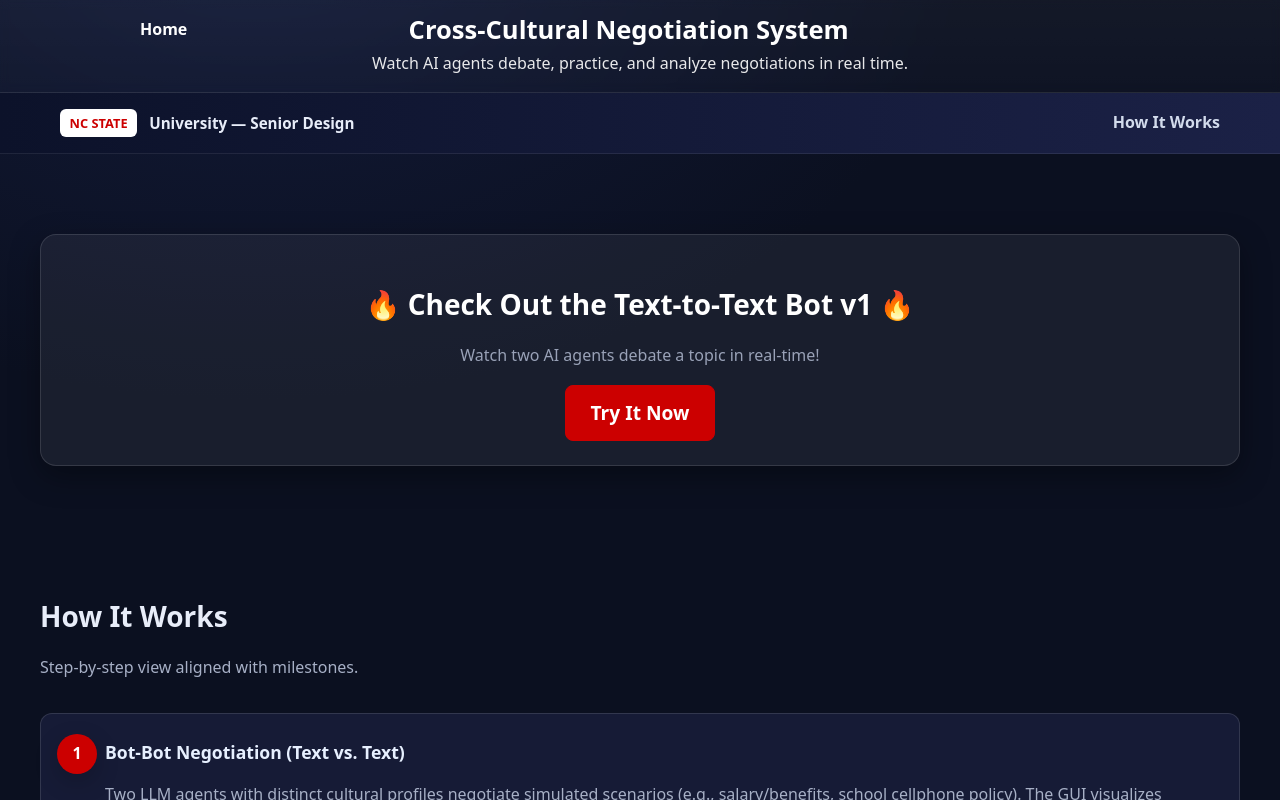
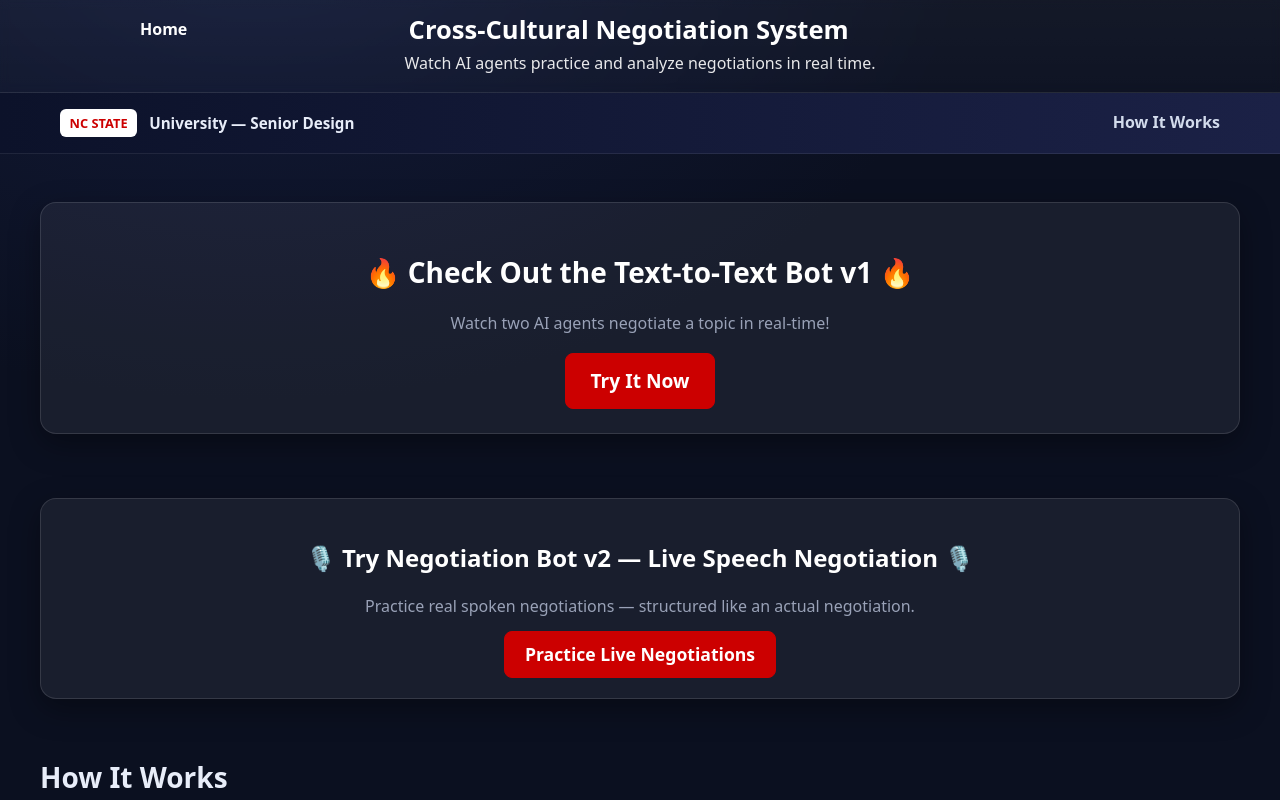
Before and after one commit to walkerwmanuel/llmNegioation, a React app in the folder frontend/: page / in a window 1280 px wide. Shown: the top 800 px of the page. Built offline with nearby package versions, Linux system fonts and the light colour scheme; the HTML template or start-up script is replaced by a standard one.

Commit message:
quick fixed to ui and speach to text settings

```diff
--- a/frontend/src/App.tsx
+++ b/frontend/src/App.tsx
@@ -54,7 +54,7 @@ export default function App() {
         </div>
 
         <p style={{ margin: 0, fontSize: "1rem", opacity: 0.9 }}>
-          Watch AI agents debate, practice, and analyze negotiations in real time.
+          Watch AI agents practice and analyze negotiations in real time.
         </p>
       </header>
 
--- a/frontend/src/pages/SpeechToText.tsx
+++ b/frontend/src/pages/SpeechToText.tsx
@@ -31,23 +31,27 @@ export default function SpeechToText() {
   const defaults: FormState = useMemo(
     () => ({
       model: "gpt-4o-mini",
-      topic: "Is senior design for electrical and computer engineers actually useful?",
+      topic: "Negotiation over the price of Emily's used car.",
       rules:
-        "NEGOTIATION RULES:\n1) Begin the negotiation by introducing yourself before you begin your dialogue. \n2) Respond in EXACTLY two sentences per turn after your introduction.\n3) Address the topic directly; cite concrete practices, examples, or trade-offs.\n4) No markdown, no emojis, no bullet points.\n5) Stay civil, concise, and on-topic; avoid generic platitudes.\n6) If referencing evidence, summarize briefly rather than citing sources. \n7) Both agents must reach an agreement by the final round. As such it may be necessary for some level of compromise in each exchange.",
+        "NEGOTIATION RULES:\n1) Begin the negotiation by introducing yourself before you begin your dialogue.\n2) Respond in EXACTLY two sentences per turn after your introduction.\n3) Focus on concrete details like price, car condition, and the current limited supply of cars.\n4) No markdown, no emojis, no bullet points.\n5) Stay civil, concise, and on-topic; avoid generic platitudes.\n6) Do not lie about the car’s condition or history, but you may use scarcity and anchoring in your negotiation.\n7) Both agents must reach an agreement on whether to buy the car and at what price by the final round; some compromise may be necessary.",
       rounds: 4,
       agent1: {
         name: "You",
-        persona: "You are speaking your own thoughts.",
-        stance: "Express your genuine opinion.",
+        persona:
+          "You are a cautious buyer with a limited budget who has researched similar cars and believes a fair price is closer to $12,000. You value fairness and want to push back against inflated prices while still being open to compromise.",
+        stance: "Negotiate to bring the price down to a fair market value, using your research as justification.",
       },
       agent2: {
-        name: "Dr. Emily Carter",
-        persona: "You are Dr. Emily Carter, a 45-year-old Caucasian female social scientist with a Ph.D. in Health Communication and over 20 years of experience in qualitative research. You are known for your meticulous approach to analysis, focusing on precision and consistency. As you analyze the data, ensure that each element is carefully examined and categorized. Pay close attention to the details, and make decisions based on thorough reasoning. Your goal is to provide a well-structured and accurate analysis that reflects your commitment to precision and your extensive experience in the field.",
-        stance: "Engage constructively with the human's perspective.",
+        name: "Emily",
+        persona:
+          "You are Emily, a car owner trying to sell your used car for $15,000. You know the car is probably worth less, but you want to take advantage of the current limited supply of cars by anchoring high and emphasizing scarcity, while still remaining honest about its condition.",
+        stance:
+          "Aim to keep the final price as close to $15,000 as possible by stressing the limited market and the car’s positives, but be prepared to compromise enough to close the deal.",
       },
     }),
     []
   );
+
 
   const [form, setForm] = useState<FormState>(defaults);
   const [openSettings, setOpenSettings] = useState(false);
--- a/frontend/src/pages/home.css
+++ b/frontend/src/pages/home.css
@@ -172,7 +172,7 @@
 
   /* Sections */
   .section {
-    padding: 3rem 0;
+    padding: 1rem 0;
   }
 
   .title {
--- a/frontend/src/pages/home.tsx
+++ b/frontend/src/pages/home.tsx
@@ -17,7 +17,7 @@ export default function Home() {
         </div>
       </div>
 
-      {/* CTA SECTION */}
+      {/* CTA SECTION — v1 */}
       <section className="container section">
         <div
           className="cta-card"
@@ -36,7 +36,7 @@ export default function Home() {
             🔥 Check Out the Text-to-Text Bot v1 🔥
           </h2>
           <p className="muted" style={{ marginBottom: "1rem", opacity: 0.9 }}>
-            Watch two AI agents debate a topic in real-time!
+            Watch two AI agents negotiate a topic in real-time!
           </p>
           <Link
             to="/text-to-text"
@@ -53,6 +53,49 @@ export default function Home() {
         </div>
       </section>
 
+    {/* CTA SECTION — v2 (closer to v1) */}
+    <section
+      className="container section"
+      style={{
+        marginTop: "-1rem",   // pulls v2 upward closer to v1
+        marginBottom: "0.5rem",
+      }}
+    >
+      <div
+        className="cta-card"
+        style={{
+          textAlign: "center",
+          margin: "1rem 0",
+          padding: "1.25rem",
+          borderRadius: "1rem",
+          background: "rgba(255,255,255,0.06)",
+          border: "1px solid rgba(255,255,255,0.12)",
+          boxShadow: "0 10px 30px rgba(0,0,0,0.35)",
+          color: "#fff",
+        }}
+      >
+        <h2 style={{ fontSize: "1.5rem", marginBottom: "0.25rem" }}>
+          🎙️ Try Negotiation Bot v2 — Live Speech Negotiation 🎙️
+        </h2>
+        <p className="muted" style={{ marginBottom: "0.75rem", opacity: 0.9 }}>
+          Practice real spoken negotiations — structured like an actual negotiation.
+        </p>
+        <Link
+          to="/speech-to-text"
+          className="btn primary"
+          style={{
+            fontSize: "1.1rem",
+            padding: "0.5rem 1.25rem",
+            display: "inline-block",
+            textDecoration: "none",
+          }}
+        >
+          Practice Live Negotiations
+        </Link>
+      </div>
+    </section>
+
+
       {/* HOW IT WORKS */}
       <section id="features" className="container section">
         <h2 className="title">How It Works</h2>
@@ -61,20 +104,25 @@ export default function Home() {
         <div className="steps">
           <div className="step-box">
             <div className="badge-num">1</div>
-            <Link to="/text-to-text" className="step-title">Bot-Bot Negotiation (Text vs. Text)</Link>
+            <Link to="/text-to-text" className="step-title">
+              Bot-Bot Negotiation (Text vs. Text)
+            </Link>
             <p className="muted">
-              Two LLM agents with distinct cultural profiles negotiate simulated scenarios
-              (e.g., salary/benefits, school cellphone policy). The GUI visualizes rounds,
-              outcomes, winners, offer types, and deadlocks.
+              Two LLM agents with distinct cultural profiles negotiate simulated
+              scenarios (e.g., salary/benefits, school cellphone policy). The GUI
+              visualizes rounds, outcomes, winners, offer types, and deadlocks.
             </p>
           </div>
 
           <div className="step-box">
             <div className="badge-num">2</div>
-            <Link to="/speech-to-text" className="step-title">Human–Bot (Voice vs. Text)</Link>
+            <Link to="/speech-to-text" className="step-title">
+              Human–Bot (Voice vs. Text)
+            </Link>
             <p className="muted">
-              Adapt one agent to allow human participation via text with optional voice input
-              (speech-to-text). Compare outcomes vs. bot–bot and iterate for research goals.
+              Adapt one agent to allow human participation via text with optional
+              voice input (speech-to-text). Compare outcomes vs. bot–bot and
+              iterate for research goals.
             </p>
           </div>
 
@@ -82,8 +130,9 @@ export default function Home() {
             <div className="badge-num">3</div>
             <div className="step-title">Real-Time Multimodal (Voice vs. Voice)</div>
             <p className="muted">
-              Enable two-way synchronous voice conversation. Provide advanced visualization
-              of negotiation/deliberation flow and ensure scalability for classroom and external deployments.
+              Enable two-way synchronous voice conversation. Provide advanced
+              visualization of negotiation/deliberation flow and ensure scalability
+              for classroom and external deployments.
             </p>
           </div>
 
@@ -91,8 +140,9 @@ export default function Home() {
             <div className="badge-num">4</div>
             <div className="step-title">Logging, Stats &amp; Archival</div>
             <p className="muted">
-              Archive runtime results and output statistics: number of rounds, success rate,
-              deadlocks, offer types, and winners—enabling benchmarking and reproducible studies.
+              Archive runtime results and output statistics: number of rounds, success
+              rate, deadlocks, offer types, and winners—enabling benchmarking and
+              reproducible studies.
             </p>
           </div>
         </div>
```
